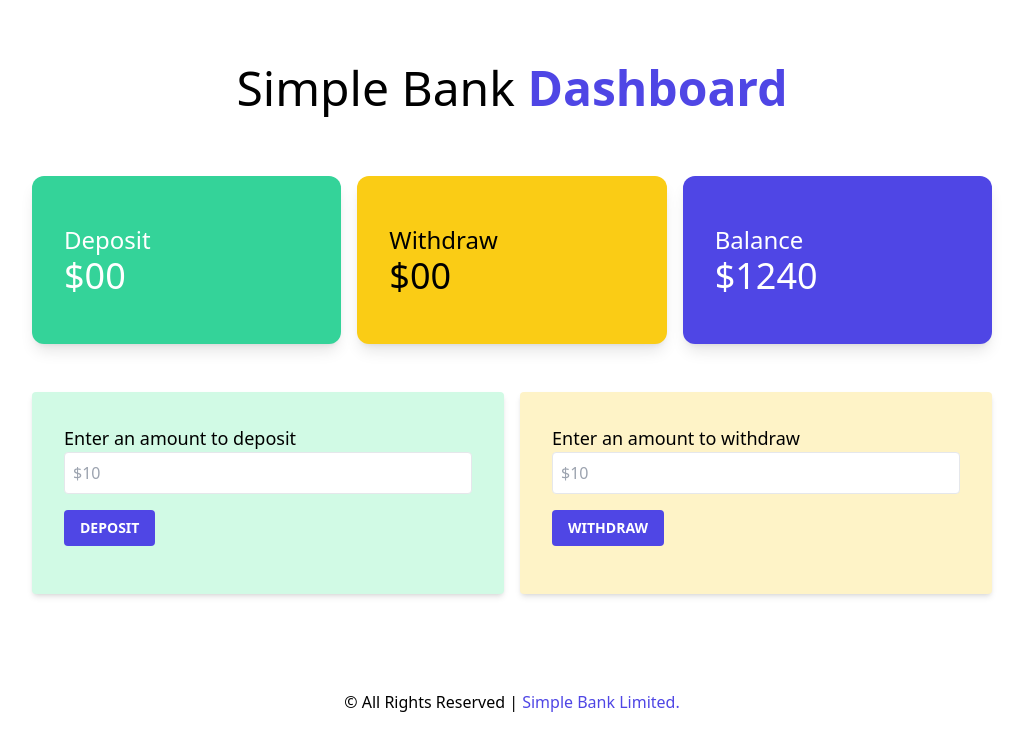
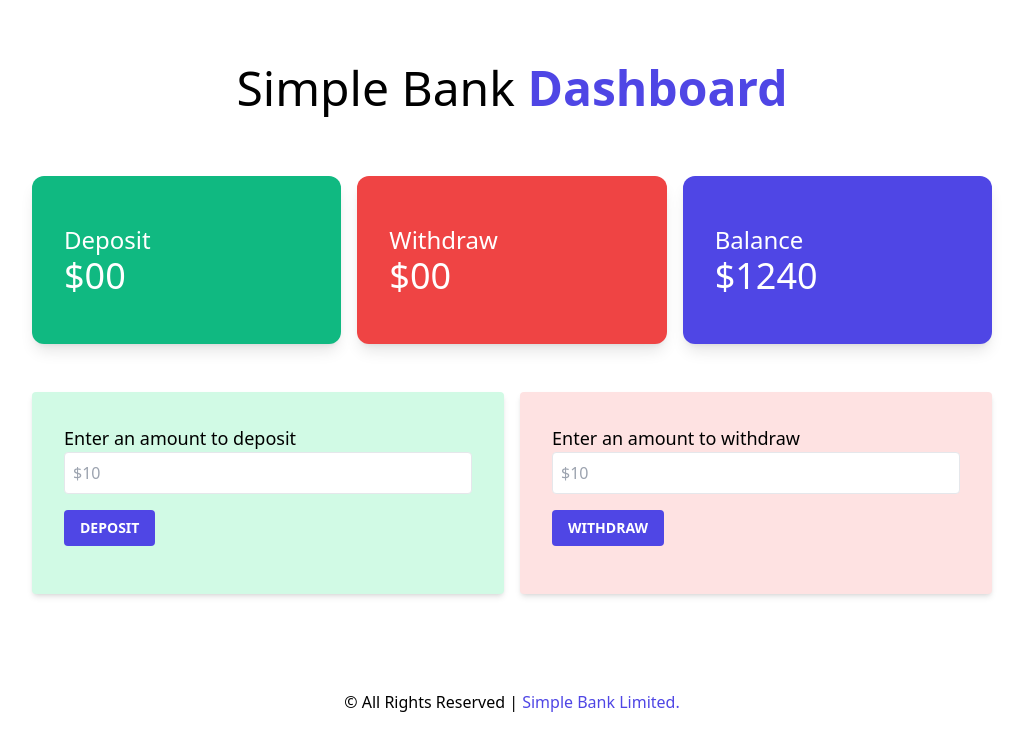
Before and after one commit to BinTofajjal/simple-banking, a plain HTML site: page dashboard.html in a window 1280 px wide. Shown: the whole page, without its empty margins (128-1151 px from the left). Drawn offline with nearby package versions, Linux system fonts and the light colour scheme.

Commit message:
Chnaged Styles

```diff
--- a/dashboard.html
+++ b/dashboard.html
@@ -17,15 +17,17 @@
       <!-- Balance and Transactions -->
       <section class="mt-16">
         <div class="grid grid-cols-3 gap-4">
-          <div class="bg-emerald-400 px-8 py-12 rounded-xl shadow-lg">
+          <div class="bg-emerald-500 px-8 py-12 rounded-xl shadow-lg">
             <h3 class="text-2xl text-white">Deposit</h3>
             <h4 class="text-4xl text-white">
               $<span id="deposit-amount">00</span>
             </h4>
           </div>
-          <div class="bg-yellow-400 px-8 py-12 rounded-xl shadow-lg">
-            <h3 class="text-2xl">Withdraw</h3>
-            <h4 class="text-4xl">$<span id="withdraw-amount">00</span></h4>
+          <div class="bg-red-500 px-8 py-12 rounded-xl shadow-lg">
+            <h3 class="text-2xl text-white">Withdraw</h3>
+            <h4 class="text-4xl text-white">
+              $<span id="withdraw-amount">00</span>
+            </h4>
           </div>
           <div class="bg-indigo-600 px-8 py-12 rounded-xl shadow-lg">
             <h3 class="text-2xl text-white">Balance</h3>
@@ -62,7 +64,7 @@
             </div>
           </div>
           <!-- Withdrawal amount -->
-          <div class="bg-amber-100 rounded shadow-md p-8 mt-12">
+          <div class="bg-red-100 rounded shadow-md p-8 mt-12">
             <div class="mb-4">
               <div class="mb-4">
                 <label for="text" class="text-lg">
--- a/js/script.js
+++ b/js/script.js
@@ -8,10 +8,10 @@ document.getElementById('sign-in').addEventListener('click', function () {
 
     // Setup Username or Email and Password for login.
     if (userEmail == '' && userPass == '') {
-        alert('Please insert a valid ID and Password')
+        alert('Please insert a valid ID and Password');
     } else if (userEmail == 'ab@cd.com' && userPass == '123') {
-        window.location.href = '/dashboard.html'
+        window.location.href = '/dashboard.html';
     } else {
-        alert('User Email or Password is invalid')
+        alert('User Email or Password is invalid');
     }
 })
```
